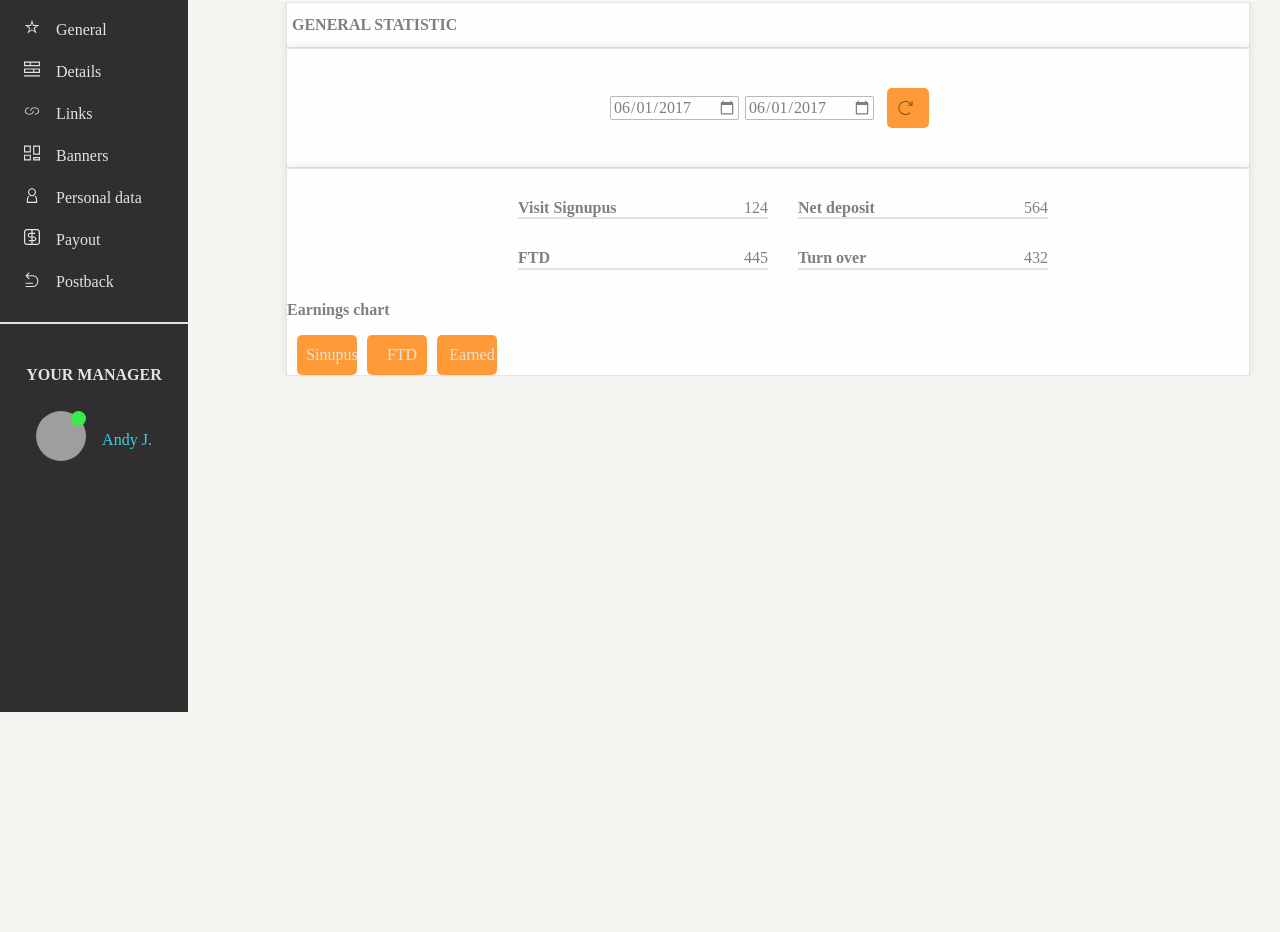
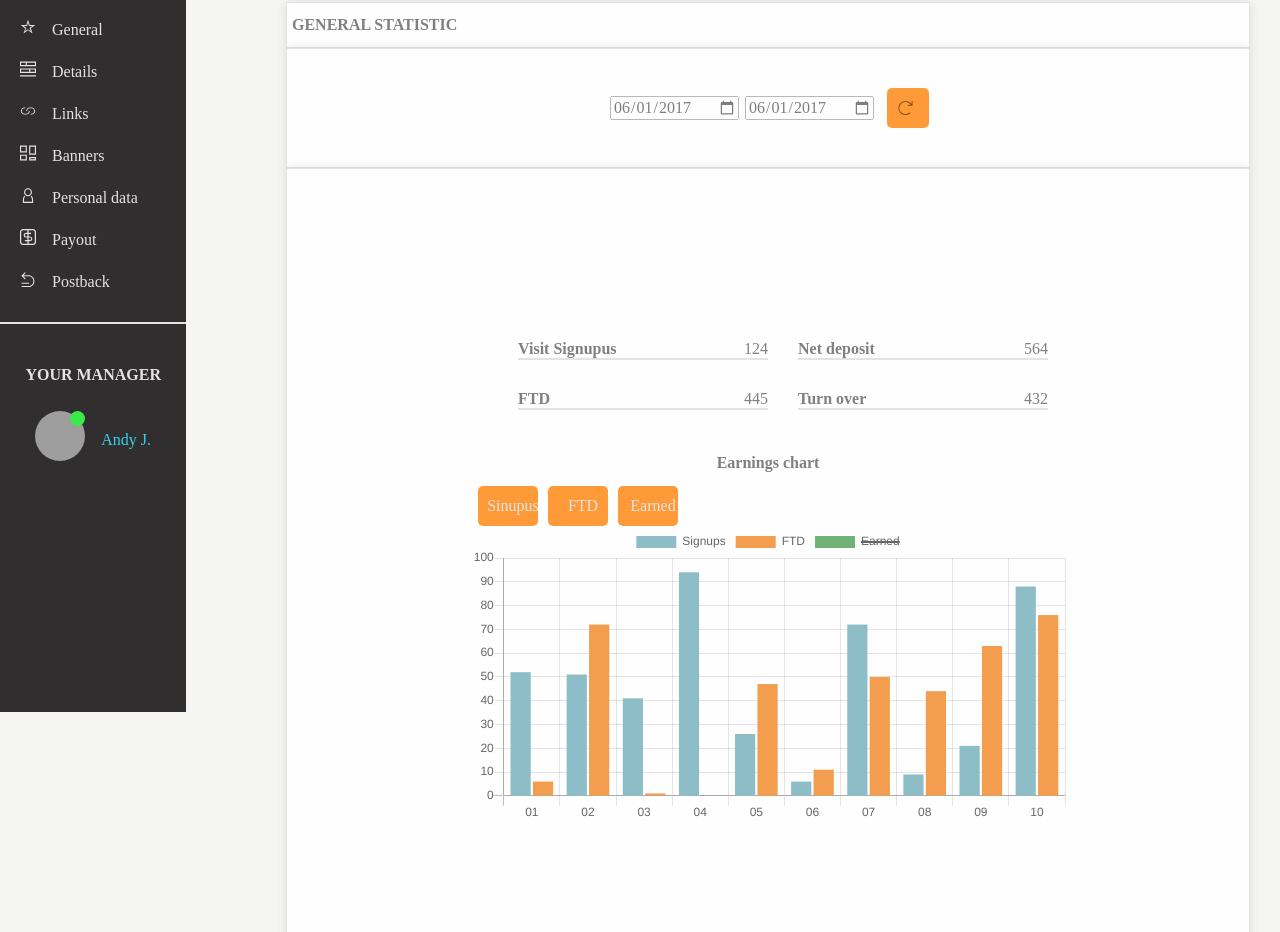
Before and after one commit to mwladyka126/Individual, a website: page index.html in a window 1280 px wide. Shown: the part 88-1020 px from the top of the page. Before the commit the page ends 800 px from the top, so only its background shows below. Drawn offline with nearby package versions, Linux system fonts and the light colour scheme; grey boxes are pictures that could not be loaded.

Commit message:
add charts

```diff
--- a/index.html
+++ b/index.html
@@ -24,6 +24,7 @@
                         <i class="fas fa-bars hamburger"></i>
                     </div>
                 </div>
+                <div class="sidebar_bottom">
                     <div class="sidebar_list">
                         <ul class="sidebar_list-menu">
                             <li>
@@ -68,6 +69,8 @@
                             <a href="#" class="profile-name">Andy J.</a>
                         </div>
                     </div>
+                </div>
+
             </div>
         </div>
 
@@ -133,7 +136,7 @@
                                         <div>432</div>
                                     </div>
                                 </div>
-                                </table>
+                            </div>
                         </div>
                         <div class="main-content-statistics-earnings">
                             <div class="earnings">
@@ -153,7 +156,9 @@
                                     <a href="#" class="button button-rectangle">Earned</a>
                                 </div>
                             </div>
-                                <div class="graph"></div>
+                            <div class="graph scroll-wrapper">
+                                <canvas id="myChart"></canvas>
+                            </div>
                         </div>
                     </div>
                 </section>
@@ -162,6 +167,7 @@
         </div>
     </div>
 
+    <script src="https://cdnjs.cloudflare.com/ajax/libs/Chart.js/2.4.0/Chart.min.js"></script>
     <script src="js/script.js"></script>
 </body>
 
--- a/js/script.js
+++ b/js/script.js
@@ -1,8 +1,45 @@
 function toggleMenu(visible) {
-  document.querySelector('.sidebar_list').classList.toggle('show', visible);
+  document.querySelector('.sidebar_bottom').classList.toggle('show', visible);
 }
 
 document.querySelector('.hamburger').addEventListener('click', function(e) {
   e.preventDefault();
   toggleMenu();
 });
+
+var ctx = document.getElementById('myChart').getContext('2d');
+
+// eslint-disable-next-line no-unused-vars
+// eslint-disable-next-line no-undef
+var chart = new Chart(ctx, {
+  // 1
+  type: 'bar',
+  data: {
+    // 2
+    labels: ['01', '02', '03', '04', '05', '06', '07', '08', '09', '10'],
+    // 3
+    datasets: [{
+      // 4
+      label: 'Signups',
+      // 5
+      backgroundColor: '#8DBEC8',
+      borderColor: '#8DBEC8',
+      // 6
+      data: [ 52, 51, 41, 94, 26, 6, 72, 9, 21, 88 ],
+    },
+    {
+      label: 'FTD',
+      backgroundColor: '#F29E4E',
+      borderColor: '#F29E4E',
+      data: [ 6, 72, 1, 0, 47, 11, 50, 44, 63, 76 ],
+    },
+    {
+      label: 'Earned',
+      backgroundColor: '#71B374',
+      borderColor: '#71B374',
+      data: [ 59, 49, 68, 90, 67, 41, 13, 38, 48, 48 ],
+      // 7
+      hidden: true,
+    }]
+  },
+});
--- a/sass/_layout.scss
+++ b/sass/_layout.scss
@@ -1,7 +1,7 @@
 body {
     width: 100vw;
     background-color:$background-main-color;
-    overflow: auto;
+    overflow-y: scroll;
     overflow-x: hidden;
     margin: 0;
   }
@@ -13,7 +13,7 @@ body {
 .wrapper{
   display: flex;
   height: 100vh;
-  overflow: hidden;
+  //overflow: hidden;
   margin: 0px;
 }
 .column{
--- a/sass/components/_main.scss
+++ b/sass/components/_main.scss
@@ -11,7 +11,7 @@
     position: relative;
     color: $paragraph-color;
     flex-grow: 1;
-    overflow-y: auto;
+    //overflow-y: auto;
 
    }
 .main-content_title{
@@ -62,7 +62,7 @@
 }
 .main-content_statistics{
     width: 100%;
-    //height: 640px;
+    height: 100vh;
     display: flex;
     flex-direction: column;
     justify-content: center;
@@ -97,9 +97,16 @@
     }
     }
   }
-  .earnings p{
+  .earnings{
+    width: 100%;
+    height: 46px;
+    display:flex;
+    justify-content: center;
+    align-items: center;
+    p{
     font-weight: bold;
     font-size: $paragraph-font-size;
+    }
   }
     .earnings-indicators{
         display: flex;
@@ -107,3 +114,14 @@
 
         }
     }
+    .graph{
+      position: relative;
+      width: 100%;
+      width: 600px;
+      //height: 100vh;
+      margin: 0 auto;
+      #myChart{
+        width: 1000px;
+        height: 500px;
+      }
+    }
--- a/sass/components/_sidebar.scss
+++ b/sass/components/_sidebar.scss
@@ -1,7 +1,7 @@
 .sidebar{
     background-color:$background-sidebar;
     color:$grey-font;
-    width: 188px;
+    //width:man-content;
     height: 100vh;
     margin:0;
     position: fixed;
@@ -33,20 +33,24 @@
 }
 
 .sidebar_list{
-    display: contents;
+    //display: contents;
 }
-
+.show{
+    display: none;
+    width: 60px;
+    height: 60px;
+}
 ul{
     list-style-type:none;
     border-bottom: 2px solid $grey-font;
-    padding: 20px;
+    padding: 20px 0 20px 0;
     align-items: center;
 }
 
 li{
     border-left: 4px solid $background-sidebar;
     display: flex;
-    width: 166px;
+    width: 100%;
     height: 42px;
     align-items: center;
 }
@@ -60,7 +64,7 @@ a{
     color:$grey-font;
     .icon-sidebar{
        filter:$filter-sidebar;
-       margin-right: 16px;
+       margin: 0 16px 0 16px;
     }
 }
 
@@ -80,6 +84,10 @@ a{
             padding-top: 20px;
             color: $blue;
         }
+        a:hover{
+            color:$grey-font;
+        }
+
         img{
             width: 50px;
             height: 50px;
```
Also changed, not shown: css/style.css, 1 other file. Lines whose indentation alone changed are shown as unchanged.
